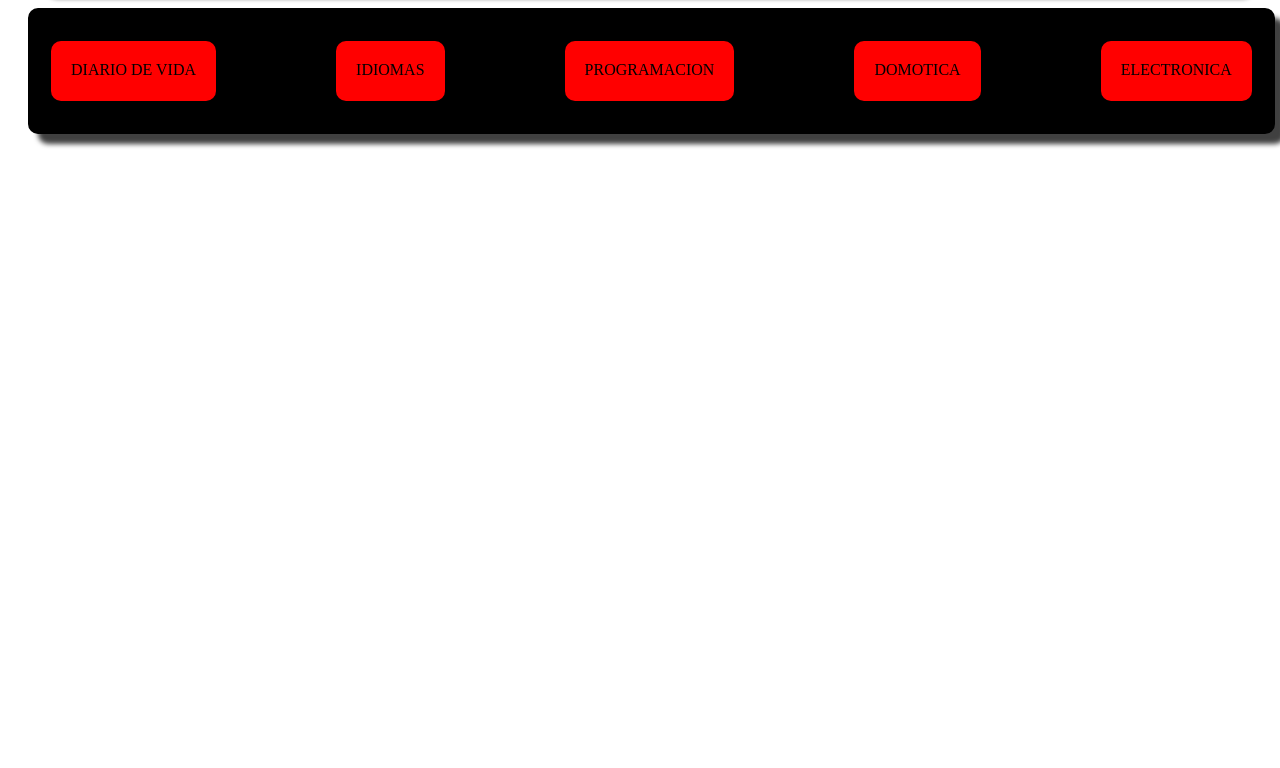
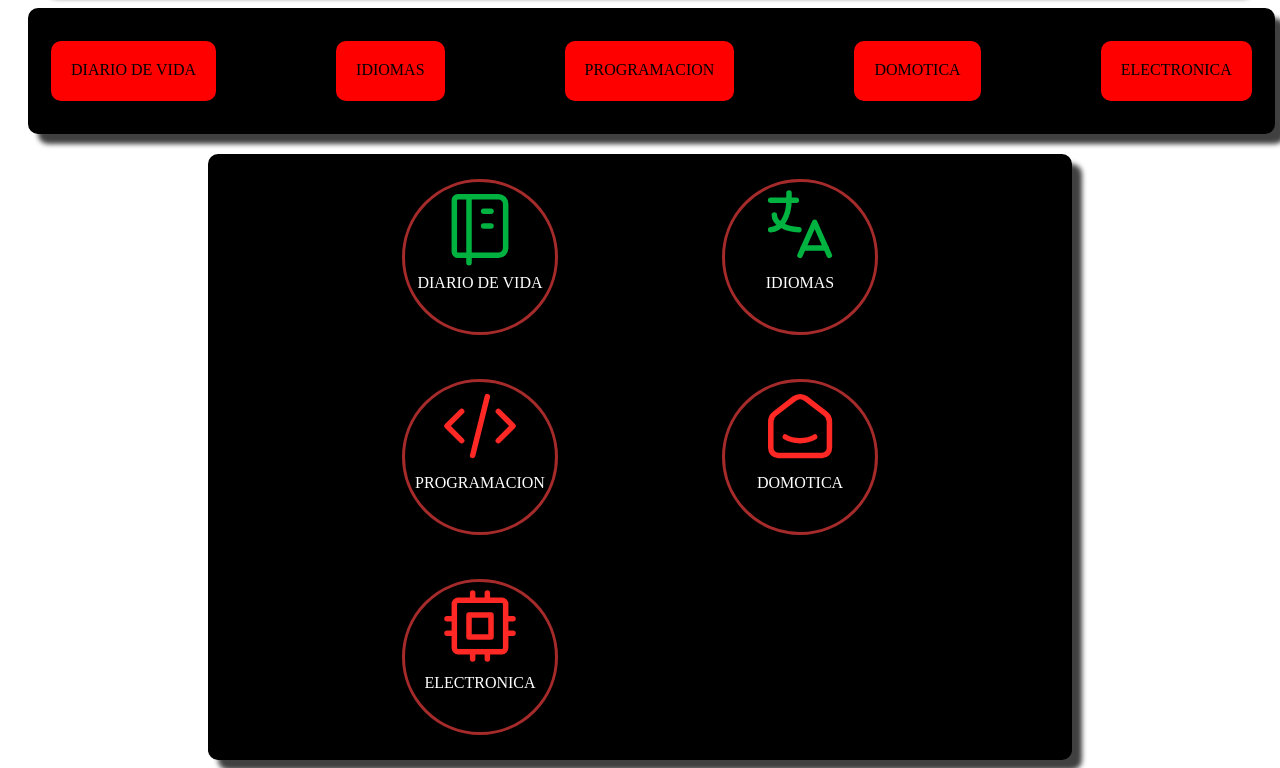
Before and after one commit to martinico83/Blog, a plain HTML site: page index.html in a window 1280 px wide. Shown: the part 519-1287 px from the top of the page. Before the commit the page ends 800 px from the top, so only its background shows below. Drawn offline with Linux system fonts and the light colour scheme.

Commit message:
todo va bien

```diff
--- a/index.html
+++ b/index.html
@@ -16,7 +16,7 @@
     <img class="img1" src="/img/FotoMia.jpeg" alt="">
     <img class="img3" src="/img/cafe2.jpg" alt="">
     <div class="caja-back"></div>
-   <h2 class="titulo-martin"><strong> <u> blog trucho!! para practicar</strong></u></h2>
+    <h2 class="titulo-martin"><strong> <u> blog trucho!! para practicar</strong></u></h2>
   </div>
 
   <nav class="navegacion-principal sombra">
@@ -26,6 +26,74 @@
     <a href="#">domotica</a>
     <a href="maxon.html">electronica</a>
   </nav>
+
+  <div class="intereses sombra">
+    <div class="iconos">
+      <svg xmlns="http://www.w3.org/2000/svg" class="icon icon-tabler icon-tabler-notebook" width="88" height="88"
+        viewBox="0 0 24 24" stroke-width="1.5" stroke="#00b341" fill="none" stroke-linecap="round"
+        stroke-linejoin="round">
+        <path stroke="none" d="M0 0h24v24H0z" fill="none" />
+        <path d="M6 4h11a2 2 0 0 1 2 2v12a2 2 0 0 1 -2 2h-11a1 1 0 0 1 -1 -1v-14a1 1 0 0 1 1 -1m3 0v18" />
+        <line x1="13" y1="8" x2="15" y2="8" />
+        <line x1="13" y1="12" x2="15" y2="12" />
+      </svg> <br> diario de vida
+    </div>
+
+    <div class="iconos">
+      <svg xmlns="http://www.w3.org/2000/svg" class="icon icon-tabler icon-tabler-language" width="88" height="88"
+        viewBox="0 0 24 24" stroke-width="1.5" stroke="#00b341" fill="none" stroke-linecap="round"
+        stroke-linejoin="round">
+        <path stroke="none" d="M0 0h24v24H0z" fill="none" />
+        <path d="M4 5h7" />
+        <path d="M9 3v2c0 4.418 -2.239 8 -5 8" />
+        <path d="M5 9c-.003 2.144 2.952 3.908 6.7 4" />
+        <path d="M12 20l4 -9l4 9" />
+        <path d="M19.1 18h-6.2" />
+      </svg><br>idiomas
+    </div>
+
+    <div class="iconos">
+      <svg xmlns="http://www.w3.org/2000/svg" class="icon icon-tabler icon-tabler-code" width="88" height="88"
+        viewBox="0 0 24 24" stroke-width="1.5" stroke="#ff2825" fill="none" stroke-linecap="round"
+        stroke-linejoin="round">
+        <path stroke="none" d="M0 0h24v24H0z" fill="none" />
+        <polyline points="7 8 3 12 7 16" />
+        <polyline points="17 8 21 12 17 16" />
+        <line x1="14" y1="4" x2="10" y2="20" />
+      </svg><br> programacion
+    </div>
+
+    <div class="iconos">
+      <svg xmlns="http://www.w3.org/2000/svg" class="icon icon-tabler icon-tabler-smart-home" width="88" height="88"
+        viewBox="0 0 24 24" stroke-width="1.5" stroke="#ff2825" fill="none" stroke-linecap="round"
+        stroke-linejoin="round">
+        <path stroke="none" d="M0 0h24v24H0z" fill="none" />
+        <path
+          d="M19 8.71l-5.333 -4.148a2.666 2.666 0 0 0 -3.274 0l-5.334 4.148a2.665 2.665 0 0 0 -1.029 2.105v7.2a2 2 0 0 0 2 2h12a2 2 0 0 0 2 -2v-7.2c0 -.823 -.38 -1.6 -1.03 -2.105" />
+        <path d="M16 15c-2.21 1.333 -5.792 1.333 -8 0" />
+      </svg><br> domotica
+    </div>
+
+    <div class="iconos">
+      <svg xmlns="http://www.w3.org/2000/svg" class="icon icon-tabler icon-tabler-cpu" width="88" height="88"
+        viewBox="0 0 24 24" stroke-width="1.5" stroke="#ff2825" fill="none" stroke-linecap="round"
+        stroke-linejoin="round">
+        <path stroke="none" d="M0 0h24v24H0z" fill="none" />
+        <rect x="5" y="5" width="14" height="14" rx="1" />
+        <path d="M9 9h6v6h-6z" />
+        <path d="M3 10h2" />
+        <path d="M3 14h2" />
+        <path d="M10 3v2" />
+        <path d="M14 3v2" />
+        <path d="M21 10h-2" />
+        <path d="M21 14h-2" />
+        <path d="M14 21v-2" />
+        <path d="M10 21v-2" />
+      </svg><br>electronica
+    </div>
+
+  </div>
+
 </body>
 
 </html>
--- a/style.css
+++ b/style.css
@@ -96,6 +96,37 @@ box-shadow: 10px 10px 5px 0px rgba(0,0,0,0.75);
     color: red;
 }
 
+.intereses{
+  display: grid;
+  grid: 200px 200px 200px / 300px 300px;
+  column-gap: 20px;
+  justify-content: center;
+  align-items: center;
+  text-transform: uppercase;
+  padding: auto;
+  margin: 0px 200px 0px 200px;
+     border: 3px solid black;
+  border-radius: 10px;
+  height: 50%;
+  background-color: black;
+}
+
+.intereses .iconos{
+  margin: auto;
+  align-items: center;
+  justify-content: center;
+  text-align: center;
+  padding: auto;
+  width: 150px;
+  height: 150px;
+  border: 3px solid brown;
+  color: white;
+  border-radius: 50%;
+}
+
+
+
+
 @media(max-width: 959px){
   .caja-martin{
     flex-wrap: wrap;
@@ -124,4 +155,29 @@ box-shadow: 10px 10px 5px 0px rgba(0,0,0,0.75);
 .navegacion-principal a{
 margin:20px auto auto auto;
   }
+
+  .intereses{
+    display: flex;
+    flex-direction: column;
+    justify-content: center;
+    align-items: center;
+    width: fit-content;
+    height: fit-content;
+    margin: 20px auto auto auto;
+    background-color: black;
+     }
+
+    .iconos{
+    margin: 20px;
+      padding:20px;
+      text-align: center;
+    justify-content: center;
+    align-items: center;
+    color: white;
+  }
+
+  .intereses .iconos{
+    margin: 10px;
+  }
+
 }
```
Also changed, not shown: laira.html (+1 -1 lines).
